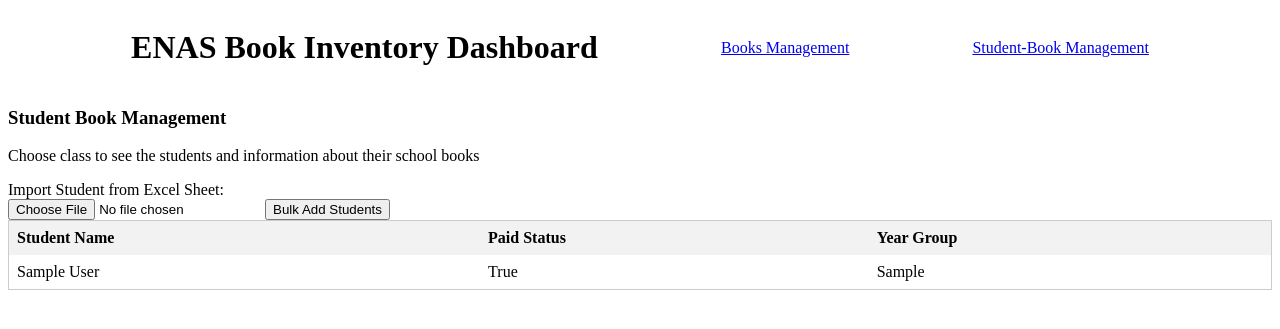
After one commit to AbenaAmo13/inventory, a Django app: page /students_book in a window 1280 px wide. The commit adds this page. Shown: the top 329 px of the page. Run offline with Django 4.2, Linux system fonts and the light colour scheme; tables that the repository leaves empty hold one stand-in row (values such as "Sample post").

Commit message:
feat: include excel template inside the addition of the inventory.

```diff
--- a/enasInventory/settings.py
+++ b/enasInventory/settings.py
@@ -9,7 +9,7 @@ https://docs.djangoproject.com/en/4.2/topics/settings/
 For the full list of settings and their values, see
 https://docs.djangoproject.com/en/4.2/ref/settings/
 """
-
+import os
 from pathlib import Path
 
 
@@ -71,6 +71,8 @@ TEMPLATES = [
 ]
 
 WSGI_APPLICATION = "enasInventory.wsgi.application"
+MEDIA_URL = '/excel_templates/'
+MEDIA_ROOT = os.path.join(BASE_DIR, 'excel_templates')
 
 
 # Database
@@ -115,6 +117,8 @@ USE_TZ = True
 
 STATIC_URL = "static/"
 
+
+
 # Default primary key field type
 # https://docs.djangoproject.com/en/4.2/ref/settings/#default-auto-field
 
--- a/enasInventory/static/css/styles.css
+++ b/enasInventory/static/css/styles.css
@@ -2,6 +2,7 @@
   border: 1px solid #ddd;
   padding: 8px;
 }
+
 
 .save{
   display: none;
@@ -17,3 +18,27 @@
   align-items: center;
 
 }
+
+table {
+  width: 100%; /* Set the table width to 100% of its container */
+  border-collapse: collapse; /* Merge the table borders */
+  border: 1px solid #ccc; /* Add a border around the table */
+  margin-bottom: 20px; /* Add some spacing at the bottom of the table */
+}
+
+th, td {
+  padding: 8px; /* Add padding to table cells */
+  text-align: left; /* Align text to the left */
+}
+
+th {
+  background-color: #f2f2f2; /* Add a background color to table headers */
+}
+
+tr:nth-child(even) {
+  background-color: #f9f9f9; /* Add a background color to even rows */
+}
+
+tr:hover {
+  background-color: #e5e5e5; /* Add a background color to hovered rows */
+}
--- a/enasInventory/urls.py
+++ b/enasInventory/urls.py
@@ -19,17 +19,19 @@ from django.urls import path
 from django.conf.urls.static import static
 from django.conf import settings
 from . import views
-
+from django.views.generic import RedirectView
 
 urlpatterns = [
-    path("admin/", admin.site.urls),
-    path('', views.index, name='index'),
-    path('login',  views.login_post),
-    path('dashboard', views.dashboard, name='dashboard'),
-    path('add_books', views.add_books),
-    path('add_book_entry', views.add_book_entry),
-    path('table_actions', views.table_actions),
-    path('save_edit_made', views.save_edit_made),
-    path('update_order_status', views.update_order_status),
-    path('delete_book_item', views.delete_book_item)
-] + static(settings.STATIC_URL, document_root=settings.STATIC_ROOT)
+                  path("admin/", admin.site.urls),
+                  path('', views.index, name='index'),
+                  path('login', views.login_post),
+                  path('dashboard', views.dashboard, name='dashboard'),
+                  path('add_books', views.add_books),
+                  path('add_students_bulk', views.add_students_bulk),
+                  path('add_book_entry', views.add_book_entry),
+                  path('table_actions', views.table_actions),
+                  path('save_edit_made', views.save_edit_made),
+                  path('update_order_status', views.update_order_status),
+                  path('delete_book_item', views.delete_book_item),
+                  path('students_book', views.student_books, name='students_book')
+              ] + static(settings.STATIC_URL, document_root=settings.STATIC_ROOT)
--- a/enasInventory/views.py
+++ b/enasInventory/views.py
@@ -1,12 +1,17 @@
 import http
+from io import BytesIO
 
 import pandas
 import requests
 import pandas as pd
 from datetime import datetime
-from django.http import HttpResponse, HttpResponseRedirect
 from django.shortcuts import render, redirect
 from enasInventory.models import Book
+from enasInventory.models import Student
+from django.http import HttpResponse
+from django.http import FileResponse
+from django.templatetags.static import static
+import os
 
 
 def index(request):
@@ -27,6 +32,13 @@ def dashboard(request):
     return render(request, 'dashboard.html', {'books_data': books, 'edit_mode': False})
 
 
+def student_books(request):
+    # Get all the books data.
+    students = Student.objects.all().values()
+    print(students)
+    return render(request, 'students-book.html', {'students_data': students})
+
+
 def add_book_entry(request):
     if request.method == 'POST':
         isbn = request.POST.get('isbn')
@@ -43,28 +55,56 @@ def add_book_entry(request):
 
 
 def add_books(request):
-    if request.FILES['books_inventory']:
-        file = request.FILES['books_inventory']
-        if file.name.endswith('.xlsx') or file.name.endswith('.xls'):
-            excel_file = pd.ExcelFile(file)
-            sheet_names = excel_file.sheet_names
-            print(sheet_names)
-            for sheet in sheet_names:
-                read_excel_file = pandas.read_excel(file, sheet)
-                for _, book in read_excel_file.iterrows():
-                    if not isinstance(book['isbn'], int):
-                        isbn = ''.join([i for i in book['isbn'] if i.isalnum()])
-                    saved_book = Book(
-                        isbn=isbn,
-                        book_name=book['book_name'],
-                        quantity_needed=int(book['quantity_needed']),
-                        quantity_received=0,
-                        year_group=sheet,
-                        date_requested=datetime.utcnow(),
-                        order_status='REQUESTED'
-                    )
-                    saved_book.save()
+    try:
+        if request.FILES['books_inventory']:
+            file = request.FILES['books_inventory']
+            if file.name.endswith('.xlsx') or file.name.endswith('.xls'):
+                excel_file = pd.ExcelFile(file)
+                sheet_names = excel_file.sheet_names
+                print(sheet_names)
+                for sheet in sheet_names:
+                    read_excel_file = pandas.read_excel(file, sheet)
+                    for _, book in read_excel_file.iterrows():
+                        if not isinstance(book['isbn'], int):
+                            isbn = ''.join([i for i in book['isbn'] if i.isalnum()])
+                        saved_book = Book(
+                            isbn=isbn,
+                            book_name=book['book_name'],
+                            quantity_needed=int(book['quantity_needed']),
+                            quantity_received=0,
+                            year_group=sheet,
+                            date_requested=datetime.utcnow(),
+                            order_status='REQUESTED'
+                        )
+                        saved_book.save()
+            return redirect('dashboard')
+    except Exception as e:
+        print(str(e))
         return redirect('dashboard')
+
+
+def add_students_bulk(request):
+    try:
+        if request.FILES['student_inventory']:
+            file = request.FILES['student_inventory']
+            if file.name.endswith('.xlsx') or file.name.endswith('.xls'):
+                excel_file = pd.ExcelFile(file)
+                sheet_names = excel_file.sheet_names
+                print(sheet_names)
+                for sheet in sheet_names:
+                    read_excel_file = pandas.read_excel(file, sheet)
+                    for _, book in read_excel_file.iterrows():
+                        saved_students = Student(
+                            name=book['student_name'],
+                            year_group=sheet,
+                            paid_status=False
+                        )
+                        saved_students.save()
+            return redirect('students_book')
+    except Exception as e:
+        print(str(e))
+        return redirect('students_book')
+    return redirect('students_book')
 
 
 def update_all_order_status(book_id):
@@ -131,6 +171,20 @@ def table_actions(request):
 
     return redirect('dashboard')
 
+
+def download_template(request):
+    # Get the file path of the template Excel file using the static() helper function
+    template_file_path = os.path.join(static('excel_templates'), 'template.xlsx')
+
+    # Open the file using FileResponse and set the appropriate content type
+    response = FileResponse(open(template_file_path, 'rb'), content_type='application/vnd.openxmlformats-officedocument.spreadsheetml.sheet')
+
+    # Set the Content-Disposition header to force download with the original filename
+    response['Content-Disposition'] = 'attachment; filename="template.xlsx"'
+
+    return response
+
+
 # def table_actions(request):
 #     if request.method == 'POST':
 #         ordered_ids = request.POST.getlist('orders_to_order')
--- a/templates/header.html
+++ b/templates/header.html
@@ -1,5 +1,5 @@
 <div class="header">
     <h1>ENAS Book Inventory Dashboard</h1>
-    <a href="">Books Management</a>
-    <a href="">Student-Book Management</a>
+    <a href="/dashboard">Books Management</a>
+    <a href="/students_book">Student-Book Management</a>
 </div>
--- /dev/null
+++ b/templates/students-book.html
@@ -0,0 +1,70 @@
+{% load static %}
+<!DOCTYPE html>
+<html lang="en">
+<head>
+    <meta charset="UTF-8">
+    <title>Title</title>
+        <link rel="stylesheet" href="{% static 'css/styles.css' %}">
+    <script src = "{% static 'javascript/index.js' %}" defer></script>
+    <script src="https://cdn.jsdelivr.net/npm/js-cookie@3.0.5/dist/js.cookie.min.js"></script>
+</head>
+<body>
+{% include "header.html" %}
+
+<h3>Student Book Management</h3>
+<p>Choose class to see the students and information about their school books</p>
+<form method="post" action="/add_students_bulk" enctype="multipart/form-data" >
+        {% csrf_token %}
+        <label for="books_inventory">Import Student from Excel Sheet:</label><br>
+          <input type="file" name="student_inventory" id="student_inventory" required>
+       <button type="submit" >Bulk Add Students</button>
+</form>
+{% comment %}<form>
+        {% csrf_token %}
+    <label for="year_group">Select a class:</label>
+    <select name="year_group" id="year_group">
+      <option value="Reception">Reception</option>
+      <option value="Nursery">Nursery</option>
+      <option value="Year 1">Year 1</option>
+      <option value="Year 2">Year 2</option>
+        <option value="Year 3">Year 3</option>
+    </select>
+    <button type="submit">Show Students</button>
+</form>{% endcomment %}
+
+ {% if students_data %}
+     <table>
+            <thead>
+                <tr>
+                    <th>Student Name</th>
+                    <th>Paid Status</th>
+                     <th>Year Group</th>
+                </tr>
+            </thead>
+            <tbody>
+                {% for student in students_data %}
+                <tr>
+                    <td>{{ student.name }}</td>
+                    <td>{{ student.paid_status }}</td>
+                    <td>{{ student.year_group }}</td>
+
+                </tr>
+                {% endfor %}
+            </tbody>
+    </table>
+  {% else %}
+        <p>No student data available.</p>
+        <p>To bulk add the students, you can download and fill this Excel template down below and upload it by clicking the Choose file button: </p>
+        <a href="{% static 'excel_templates/template.xlsx' %}">Download Template</a>
+
+ {% endif %}
+
+
+
+
+
+
+
+
+</body>
+</html>
```
Also changed, not shown: enasInventory/models.py (+12 -0 lines), 1 other file.
